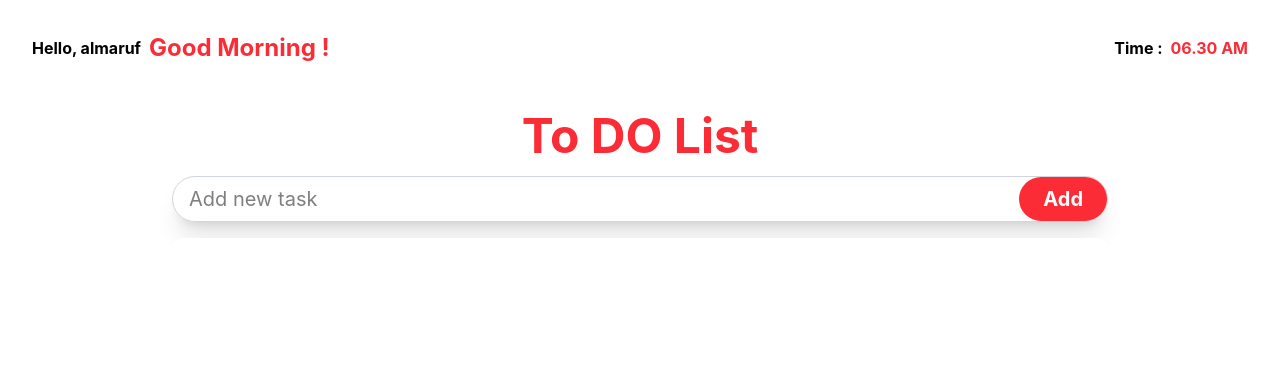
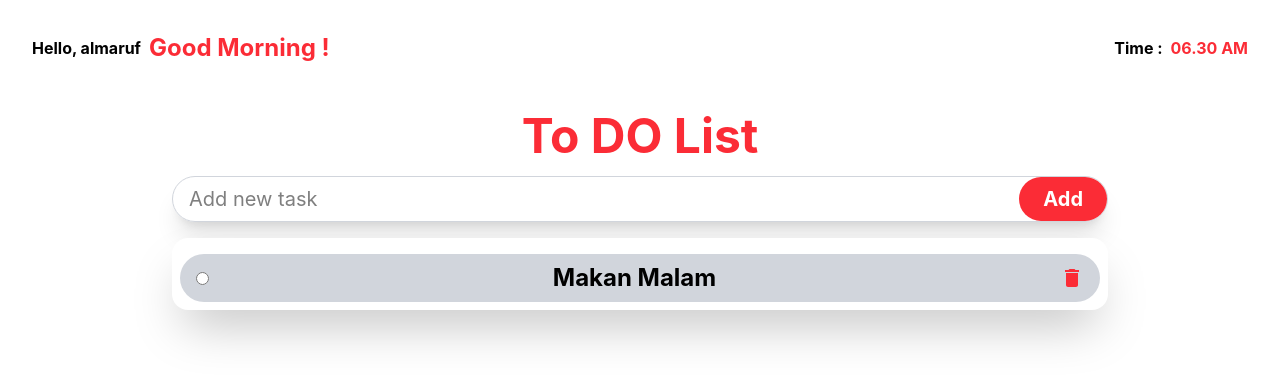
Before and after one commit to almarufh/Koda-B8-Redux2, a React (Vite) app: page / in a window 1280 px wide. Shown: the top 382 px of the page. Built offline with nearby package versions, Linux system fonts and the light colour scheme.

Commit message:
feat: show task from data dummy redux

```diff
--- a/src/pages/Dasboard.jsx
+++ b/src/pages/Dasboard.jsx
@@ -1,16 +1,33 @@
 import React from 'react';
 import { MdDelete } from "react-icons/md";
 import Navbar from '../component/Navbar';
+import { useDispatch, useSelector } from 'react-redux';
+import { addTask, editTask, removeTask } from '../redux/reducers/todos';
 
 function Dashboard() {
-    const [tasks, setTasks] = React.useState([]);
+    // const [tasks, setTasks] = React.useState([]);
+    const dispatch = useDispatch
     const taskRef = React.useRef();
     const radioRefs = React.useRef({});
+
+    const tasks = useSelector(state => state.todos)
 
     function clickAdd() {
         const text = taskRef.current.value;
         if (text.length >= 3) {
-            setTasks([...tasks, { id: Date.now(), text: text, completed: false }]);
+            dispatch(addTask({
+                id: Date.now(),
+                text: text,
+                completed: false
+            }));
+            // setTasks([
+            //     ...tasks,
+            //     {
+            //         id: Date.now(),
+            //         text: text,
+            //         completed: false
+            //     }
+            // ]);
             taskRef.current.value = "";
         } else {
             alert("Minimal 3 huruf ya!");
@@ -25,17 +42,29 @@ function Dashboard() {
             radioRefs.current[id].checked = statusBaru;
         }
 
-        setTasks((prevTasks) =>
-            prevTasks.map((item) =>
-                item.id === id ? { ...item, completed: statusBaru } : item
-            )
-        );
+        dispatch(editTask({
+            id, completed:
+            statusBaru
+        }));
+
+        // setTasks((prevTasks) =>
+        //     prevTasks.map((item) =>
+        //         item.id === id ? {
+        //             ...item,
+        //             completed: statusBaru
+        //         } : item
+        //     )
+        // );
     }
 
     function deleteTask(event, id) {
         event.stopPropagation();
         delete radioRefs.current[id];
-        setTasks(tasks.filter(t => t.id !== id));
+        dispatch(removeTask(id));
+        if (editId === id) {
+            setEditId(null);
+        }
+        // setTasks(tasks.filter(t => t.id !== id));
     }
 
     return (
```
